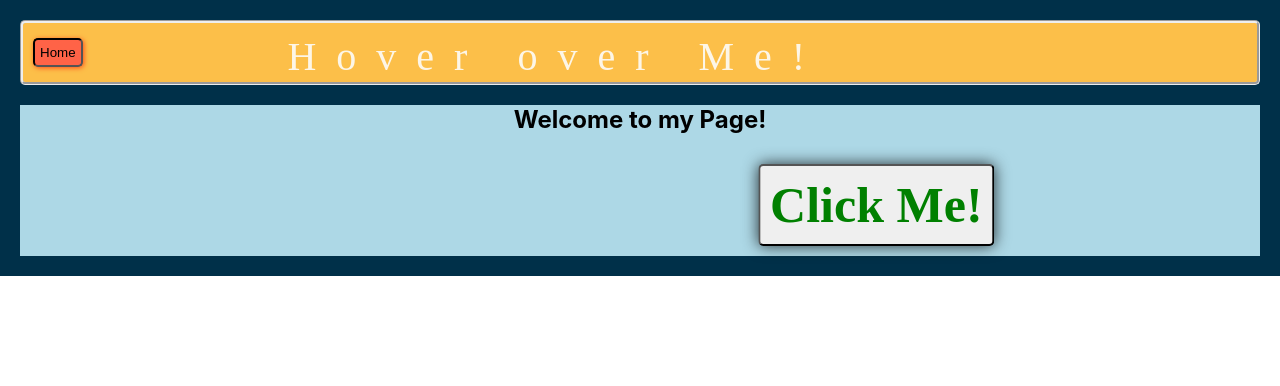
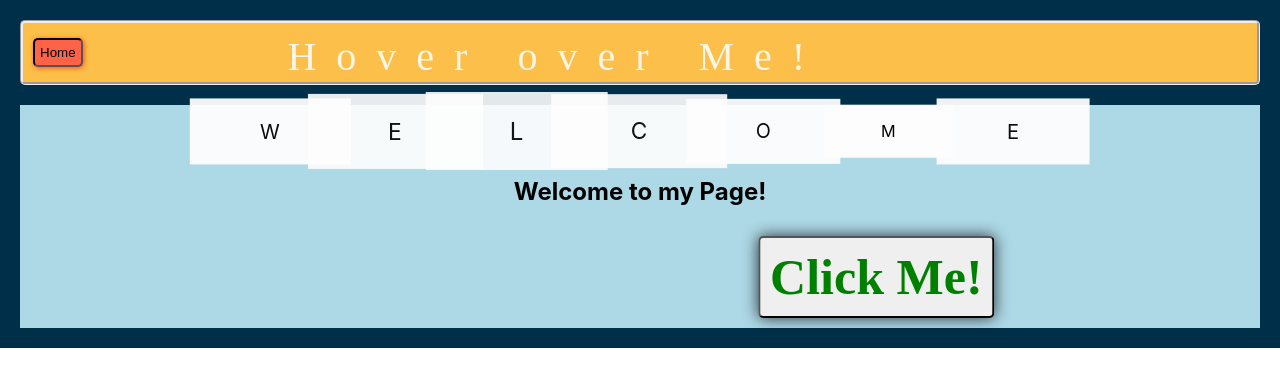
Before and after one commit to traipham/my-website, a React (Create React App) app in the folder client/: page / in a window 1280 px wide. Shown: the top 386 px of the page. Built offline with nearby package versions, Linux system fonts and the light colour scheme; the HTML template or start-up script is replaced by a standard one; a web font is replaced by a local one.

Commit message:
welcome message design

```diff
--- a/client/src/components/home/home.css
+++ b/client/src/components/home/home.css
@@ -144,3 +144,90 @@
     transform: translate(0,0);
   }
 }
+
+/***WELCOME-MSG-DISPLAY***/
+.container{
+  display: flex;
+  flex-direction: row;
+  justify-content: space-around;
+  align-items: center;
+  width: 70%; height: fit-content;
+  margin-left: auto; margin-right: auto;
+  margin-top: 20px;
+}
+
+.container > *{
+  flex: 1 1 auto;
+  display: inline-block;
+  text-align: center;
+  background: rgb(253, 253, 253);
+}
+
+.container > #l-1{
+  animation-name: welcome-animate;
+  animation-duration: 1.5s;
+  animation-timing-function: ease-out;
+  animation-iteration-count: infinite;
+  animation-direction: alternate;
+}
+.container > #l-2{
+
+  animation-name: welcome-animate;
+  animation-duration: 1.5s;
+  animation-timing-function: ease-out;
+  animation-delay: 0.5s;
+  animation-iteration-count: infinite;
+  animation-direction: alternate;
+}
+.container > #l-3{
+  animation-name: welcome-animate;
+  animation-duration: 1.5s;
+  animation-timing-function: ease-out;
+  animation-delay: 1s;
+  animation-iteration-count: infinite;
+  animation-direction: alternate;
+}
+.container > #l-4{
+  animation-name: welcome-animate;
+  animation-duration: 1.5s;
+  animation-timing-function: ease-out;
+  animation-delay: 1.5s;
+  animation-iteration-count: infinite;
+  animation-direction: alternate;
+}
+.container > #l-5{
+  animation-name: welcome-animate;
+  animation-duration: 1.5s;
+  animation-timing-function: ease-out;
+  animation-delay: 2s;
+  animation-iteration-count: infinite;
+  animation-direction: alternate;
+}
+.container > #l-6{
+  animation-name: welcome-animate;
+  animation-duration: 1.5s;
+  animation-timing-function: ease-out;
+  animation-delay: 2.5s;
+  animation-iteration-count: infinite;
+  animation-direction: alternate;
+}
+.container > #l-7{
+  animation-name: welcome-animate;
+  animation-duration: 1.5s;
+  animation-timing-function: ease-out;
+  animation-delay: 3s;
+  animation-iteration-count: infinite;
+  animation-direction: alternate;
+}
+@keyframes welcome-animate{
+  from{
+    opacity: 1;
+    /* background: linear-gradient(to left, salmon 40%, rgb(219, 234, 240) 10%) right;
+    background-size: 300%; */
+  }
+  to{
+    opacity: 0.9;
+    /* background-position: left; */
+    transform: scale(1.5);
+  }
+}
--- a/client/src/components/home/home.js
+++ b/client/src/components/home/home.js
@@ -1,7 +1,7 @@
 import React, {useState} from "react";
 import { Link } from "react-router-dom";
 import styles from './home.css';
-
+import WelcomeDisplay from './welcomeMsg.js';
 
 function Home() {
 
@@ -68,6 +68,7 @@ function Home() {
                 handleWelcomePage()
             }
             <div className="home-container" id="welcome-container" style={styleWelcome} >
+                <WelcomeDisplay />
                 <h2 id="welcome-msg"><b>Welcome to my Page!</b></h2>
                 <div className="home-container" id="btn-container">
                     <button type="button" className="btn-btn" id="click-me-btn" onClick={handleWelcomeBtnOnClick}><b>Click Me!</b></button>
--- /dev/null
+++ b/client/src/components/home/welcomeMsg.js
@@ -0,0 +1,41 @@
+import React, {useState, useEffect} from 'react'
+import styles from './home.css';
+
+const WelcomeDisplay = (props) =>{
+
+
+    return(
+        <div className="container" id="welcome-container">
+            <div id="l-1">
+                <p>W</p>
+            </div>
+
+            <div id="l-2">
+                <p>E</p>
+            </div>
+
+            <div id="l-3">
+                <p>L</p>
+            </div>
+
+            <div id="l-4">
+                <p>C</p>
+            </div>
+
+            <div id="l-5">
+                <p>O</p>
+            </div>
+
+            <div id="l-6">
+                <p>M</p>
+            </div>
+
+            <div id="l-7">
+                <p>E</p>
+            </div>
+
+        </div >
+    )
+}
+
+export default WelcomeDisplay;
--- a/client/src/components/resume/resume.js
+++ b/client/src/components/resume/resume.js
@@ -5,6 +5,7 @@ import resumePDF from './resume.pdf';
 import DisplayResume from "./pdf.component";
 import Me from './Me.jpg';
 import NewResume from "./new_resume.jpg"
+
 const Linkedin = <a href="https://www.linkedin.com/in/trai-pham-4a1272198/">Linkedin</a>
 const GitHub = <a href="https://github.com/traipham">GitHub</a>
 const HandShake = <a href="https://ucsd.joinhandshake.com/users/18070890">HandShake</a>
```
